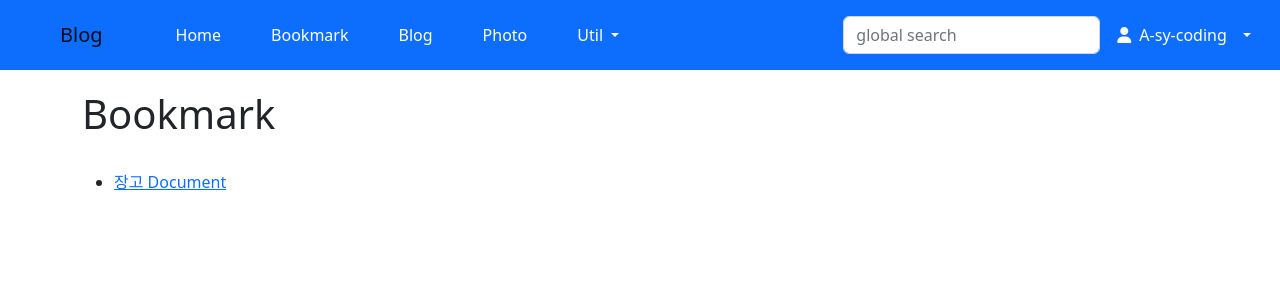
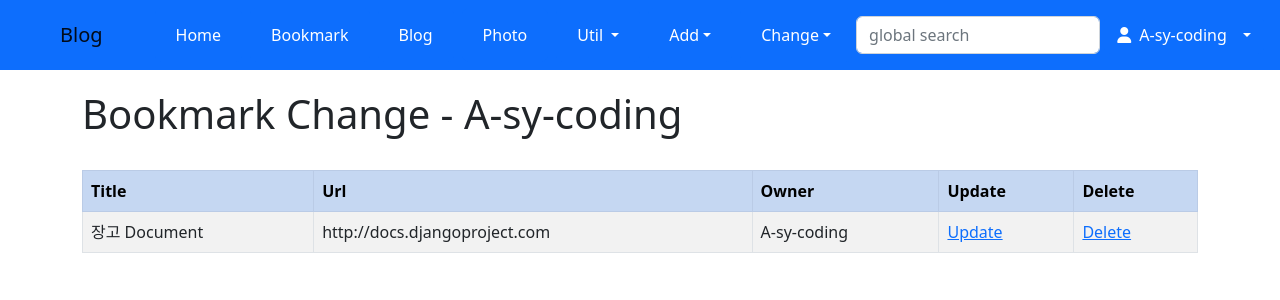
Before and after one commit to A-sy-coding/django-blog, a Django app: page /bookmark/change/ in a window 1280 px wide. Shown: the top 300 px of the page. Run offline with Django 3.2, Linux system fonts and the light colour scheme; a user stored in the database is signed in; data comes from the database, SQL or seed files in the repository; both versions use the stored data as it was after the commit; parts of the project's set-up code (start-up, migrations or seed data) failed here and were passed over; some libraries are stand-ins or nearby versions.

Commit message:
success CCUD servie

```diff
--- a/mysite/blog/urls.py
+++ b/mysite/blog/urls.py
@@ -38,5 +38,5 @@ urlpatterns = [
     # /blog/99/update/
     path('<int:pk>/update/', views.PostUpdateView.as_view(), name='update'),
     # /blog/99/delete/
-    path('<int:pk>/delete/', biews.PostDeleteView.as_view(), name='delete'),
+    path('<int:pk>/delete/', views.PostDeleteView.as_view(), name='delete'),
 ]
--- /dev/null
+++ b/mysite/bookmark/templates/bookmark/bookmark_change_list.html
@@ -0,0 +1,31 @@
+{% extends 'base.html' %}
+{% block title %}bookmark_change_list.html{% endblock %}
+
+{% block content %}
+    <h1>Bookmark Change - {{ user }}</h1>
+    <br>
+
+    <table class="table table-bordered table-condensed table-striped">
+        <thread>
+            <tr class="table-primary">
+                <th>Title</th>
+                <th>Url</th>
+                <th>Owner</th>
+                <th>Update</th>
+                <th>Delete</th>
+            </tr>
+        </thread>
+
+        <tbody>
+            {% for item in object_list %}
+                <tr>
+                    <td>{{ item.title }}</td>
+                    <td>{{ item.url }}</td>
+                    <td>{{ item.owner }}</td>
+                    <td><a href="{% url 'bookmark:update' item.id %}">Update</a></td>
+                    <td><a href="{% url 'bookmark:delete' item.id %}">Delete</a></td>
+                </tr>
+            {% endfor %}
+        </tbody>
+    </table>
+{% endblock %}
--- a/mysite/templates/base.html
+++ b/mysite/templates/base.html
@@ -42,6 +42,32 @@
                   <li><hr class="dropdown-divider"></li>
                   <li><a class="dropdown-item" href="{% url 'blog:post_archive' %}">Archive</a></li>
                   <li><a class="dropdown-item" href="{% url 'blog:search' %}">Search</a></li>
+                </ul>
+              </li>
+
+              <!-- main 메뉴창에서 Add 추가 -->
+              <li class="nav-item dropdown mx-1 btn btn-primary">
+                <a class="nav-link dropdown-toggle text-white" href="#" role="button" data-bs-toggle="dropdown" aria-expanded="false">Add</a>
+                <!-- <a class="nav-link dropdown-toggle text-white" href="#" data-toggle="dropdown">Add</a> -->
+                <ul class="dropdown-menu">
+                  <a class="dropdown-item" href="{% url 'bookmark:add' %}">Bookmark</a>
+                  <a class="dropdown-item" href="{% url 'blog:add' %}">Post</a>
+                  <div class="dropdown-divider"></div>
+                  <a class="dropdown-item" href="">Album</a>
+                  <a class="dropdown-item" href="">Photo</a>
+                </ul>
+              </li>
+
+              <!-- main 메뉴창에서 change 추가 -->
+              <li class="nav-item dropdown mx-1 btn btn-primary">
+                <a class="nav-link dropdown-toggle text-white" href="#" role="button" data-bs-toggle="dropdown" aria-expanded="false">Change</a>
+                <!-- <a class="nav-link dropdown-toggle text-white" href="#" data-toggle="dropdown">Add</a> -->
+                <ul class="dropdown-menu">
+                  <a class="dropdown-item" href="{% url 'bookmark:change' %}">Bookmark</a>
+                  <a class="dropdown-item" href="{% url 'blog:change' %}">Post</a>
+                  <div class="dropdown-divider"></div>
+                  <a class="dropdown-item" href="">Album</a>
+                  <a class="dropdown-item" href="">Photo</a>
                 </ul>
               </li>
 
```
Also changed, not shown: mysite/blog/templates/blog/post_change_list.html (added, +32 -0 lines), mysite/blog/templates/blog/post_confirm_delete.html (added, +12 -0 lines), mysite/blog/templates/blog/post_form.html (added, +54 -0 lines), mysite/bookmark/templates/bookmark/bookmark_confirm_delete.html (added, +14 -0 lines), mysite/bookmark/templates/bookmark/bookmark_form.html (added, +39 -0 lines), mysite/templates/403.html (added, +13 -0 lines), mysite/db.sqlite3.
